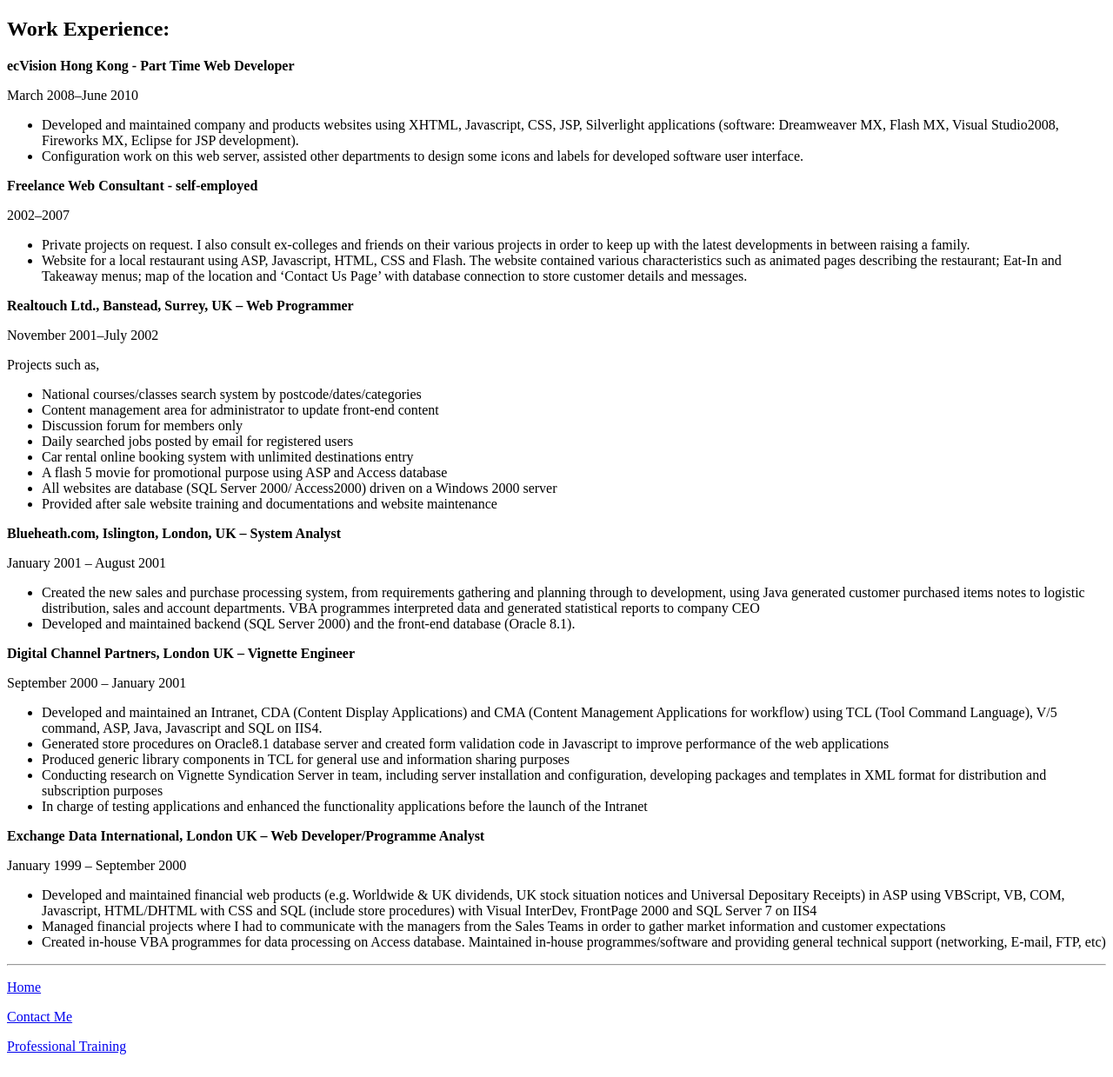
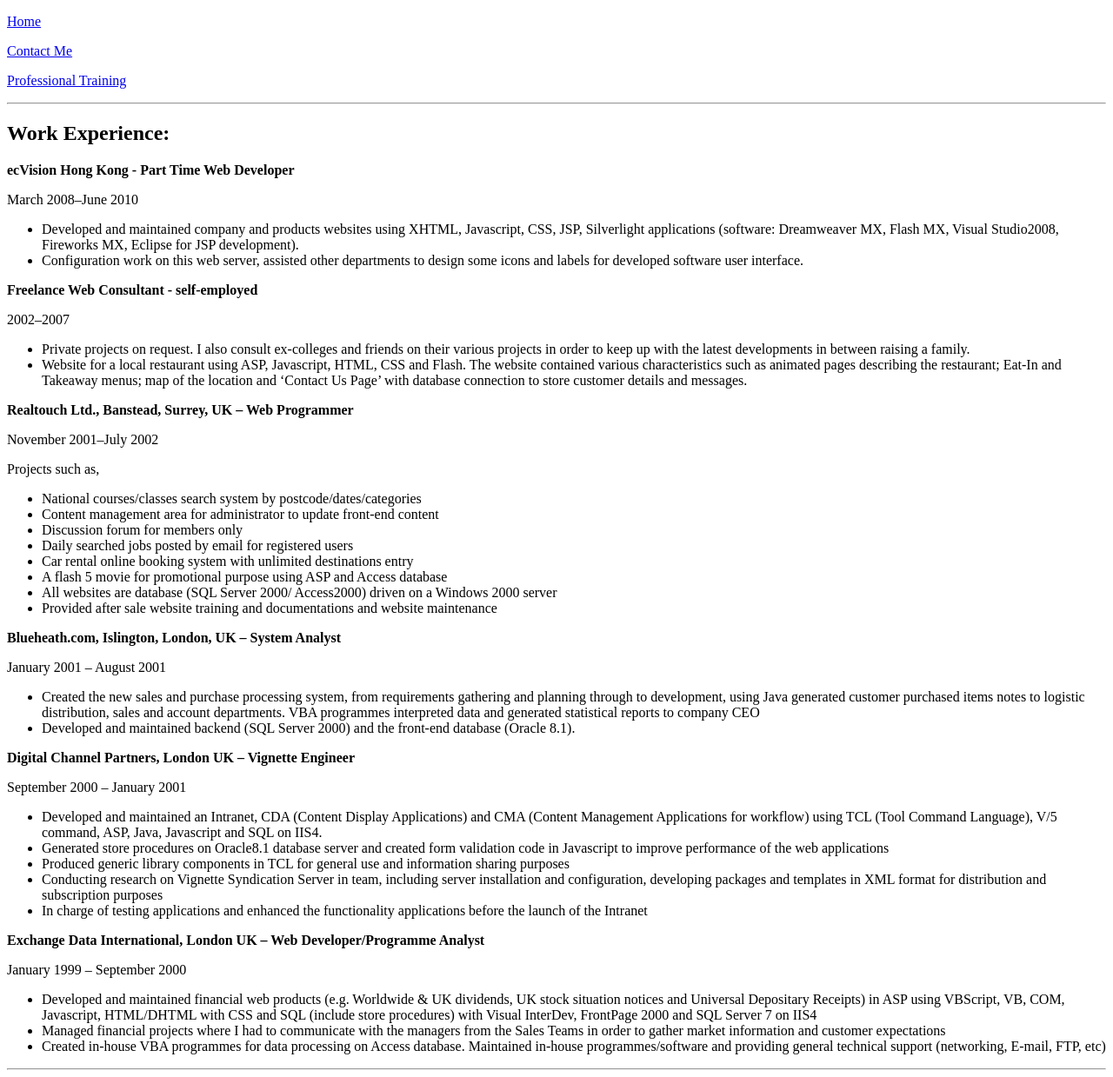
Before and after one commit to SwanPhi/CV, a plain HTML site: page workexperience.html in a window 1280 px wide. Shown: the whole page at 87% size. Drawn offline with Linux system fonts and the light colour scheme.

Commit message:
2nd draft
move hyperlinks to the top of pages

```diff
--- a/workexperience.html
+++ b/workexperience.html
@@ -7,6 +7,18 @@
   <title>Work Experience:</title>
 </head>
 <body>
+  <div>
+
+  <p>
+    <a href="index.html">Home</a>
+    </p>
+  <p>
+    <a href="contactme.html">Contact Me</a>
+    </p>
+    <p>
+      <a href="professionalTraining.html">Professional Training</a>
+      </p>
+    </div><hr />
   <div>
     <h2>Work Experience:</h2>
     <p>
@@ -164,17 +176,6 @@
     </p>
   </div>
   <hr />
-  <div>
 
-  <p>
-    <a href="index.html">Home</a>
-    </p>
-  <p>
-    <a href="contactme.html">Contact Me</a>
-    </p>
-    <p>
-      <a href="professionalTraining.html">Professional Training</a>
-      </p>
-    </div>
 </body>
 </html>
```
Also changed, not shown: contactme.html (+13 -12 lines), index.html (+24 -4 lines), professionalTraining.html (+11 -10 lines).
